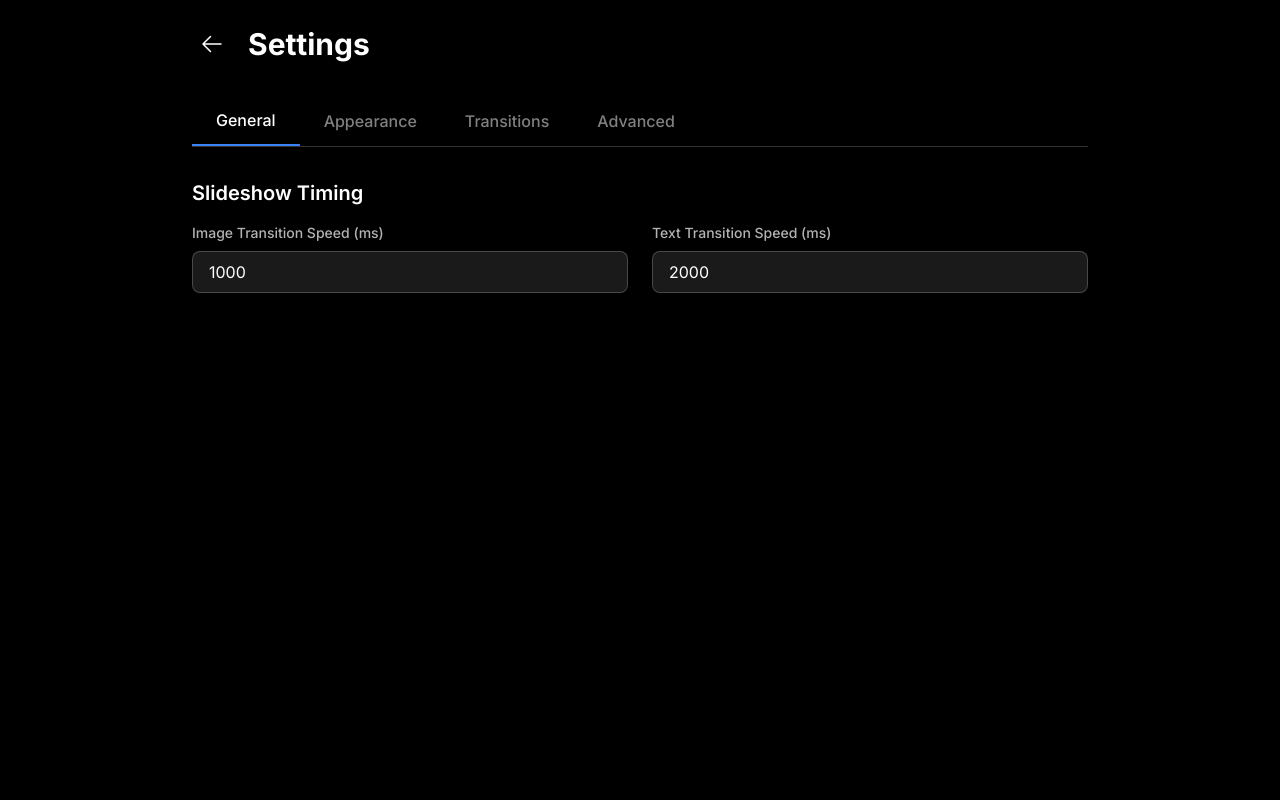
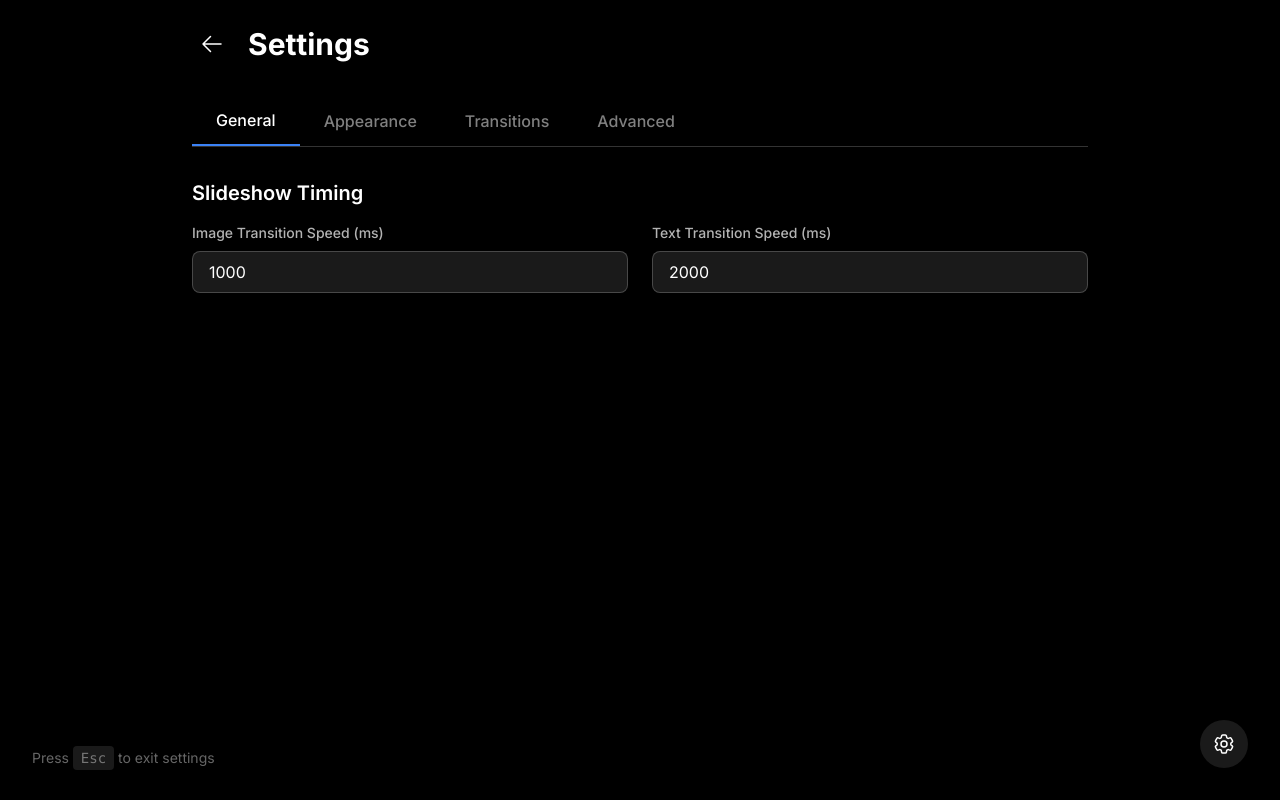
Before and after one commit to Hassan061/ImageFusion, a Next.js app: page /settings in a window 1280 px wide. Built offline with nearby package versions, Linux system fonts and the light colour scheme.

Commit message:
improve settings

```diff
--- a/src/app/page.tsx
+++ b/src/app/page.tsx
@@ -215,7 +215,7 @@ export default function Home() {
               key={`image-${currentIndex}`}
               {...getTransitionVariants()}
               transition={{
-                duration: settings.transitionEffect === 'none' ? 0 : settings.transitionDuration,
+                duration: settings.transitionEffect === 'none' ? 0 : Math.max(0.1, settings.transitionDuration),
                 ease: "easeInOut"
               }}
               className="absolute inset-0"
@@ -243,7 +243,7 @@ export default function Home() {
               animate={{ opacity: 1, y: 0 }}
               exit={{ opacity: 0, y: -20 }}
               transition={{
-                duration: settings.transitionDuration * 0.5,
+                duration: Math.max(0.1, settings.transitionDuration * 0.5),
                 ease: "easeInOut"
               }}
               className={`absolute inset-0 flex justify-center ${getPositionClass()}`}
--- a/src/app/settings/page.tsx
+++ b/src/app/settings/page.tsx
@@ -1,14 +1,16 @@
 'use client';
 
-import React, { useState } from 'react';
+import React, { useState, useEffect } from 'react';
 import { motion } from 'framer-motion';
-import { ArrowLeftIcon, TrashIcon } from '@heroicons/react/24/outline';
+import { ArrowLeftIcon, TrashIcon, Cog6ToothIcon } from '@heroicons/react/24/outline';
 import { useStore } from '@/store/slideshowStore';
 import Link from 'next/link';
+import { useRouter } from 'next/navigation';
 
 export default function SettingsPage() {
   const [activeTab, setActiveTab] = useState('general');
   const { settings, updateSettings, images, clearImages } = useStore();
+  const router = useRouter();
 
   const handleChange = (key: keyof typeof settings, value: any) => {
     updateSettings({ [key]: value });
@@ -19,6 +21,18 @@ export default function SettingsPage() {
       clearImages();
     }
   };
+
+  // Handle escape key to exit settings
+  useEffect(() => {
+    const handleKeyDown = (e: KeyboardEvent) => {
+      if (e.key === 'Escape') {
+        router.push('/');
+      }
+    };
+
+    window.addEventListener('keydown', handleKeyDown);
+    return () => window.removeEventListener('keydown', handleKeyDown);
+  }, [router]);
 
   const tabs = [
     { id: 'general', label: 'General' },
@@ -201,7 +215,11 @@ export default function SettingsPage() {
                         min="0.1"
                         max="1"
                         value={settings.transitionDuration}
-                        onChange={(e) => handleChange('transitionDuration', parseFloat(e.target.value))}
+                        onChange={(e) => {
+                          const value = parseFloat(e.target.value);
+                          // Ensure value is at least 0.1 seconds
+                          handleChange('transitionDuration', Math.max(0.1, value));
+                        }}
                         className="w-full bg-white/10 border border-white/20 rounded-lg px-4 py-2 text-white focus:outline-none focus:ring-2 focus:ring-blue-500"
                       />
                       <p className="text-xs text-white/50 mt-1">
@@ -244,6 +262,20 @@ export default function SettingsPage() {
           )}
         </div>
       </div>
+
+      {/* Settings button at bottom right */}
+      <Link
+        href="/"
+        className="fixed bottom-8 right-8 bg-white/10 hover:bg-white/20 backdrop-blur-sm p-3 rounded-full transition-all z-20"
+        title="Back to Slideshow"
+      >
+        <Cog6ToothIcon className="w-6 h-6 text-white" />
+      </Link>
+
+      {/* Keyboard shortcut hint */}
+      <div className="fixed bottom-8 left-8 text-white/40 text-sm">
+        Press <kbd className="px-2 py-1 bg-white/10 rounded">Esc</kbd> to exit settings
+      </div>
     </div>
   );
 }
```
